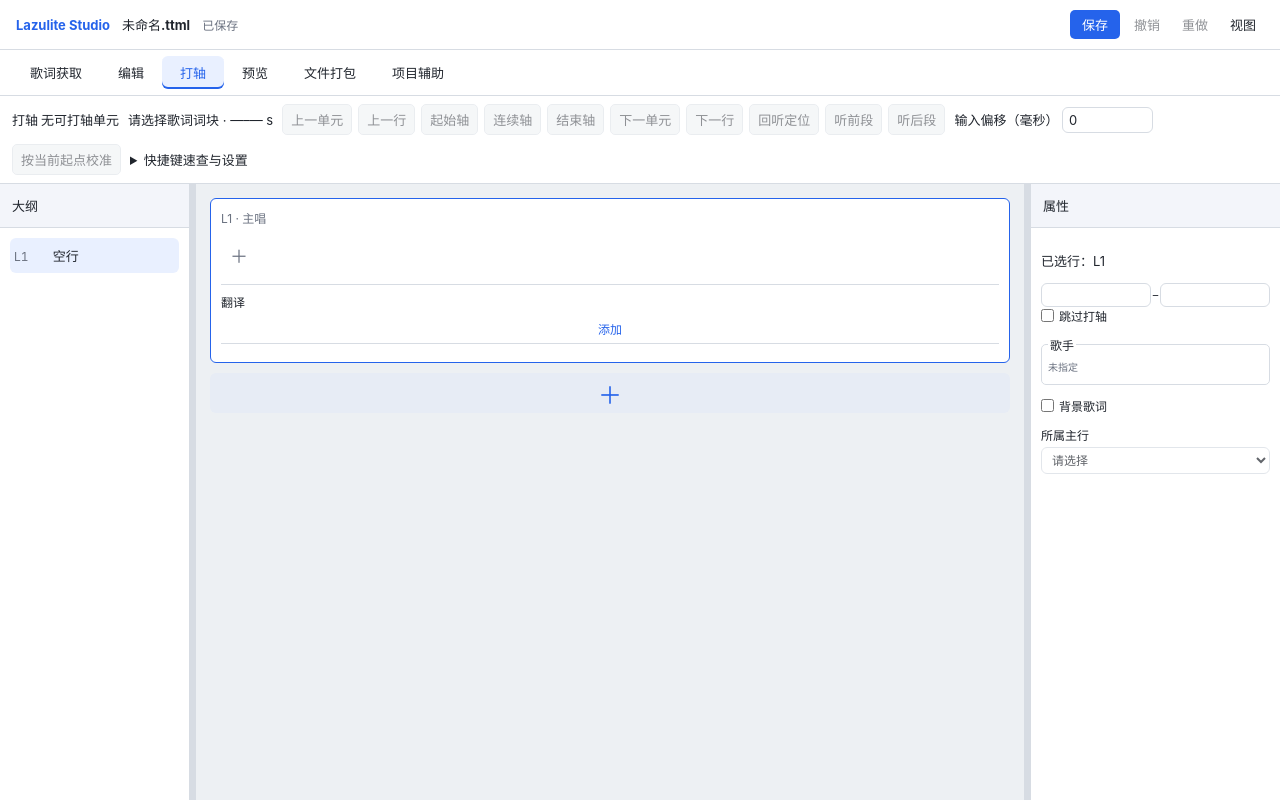
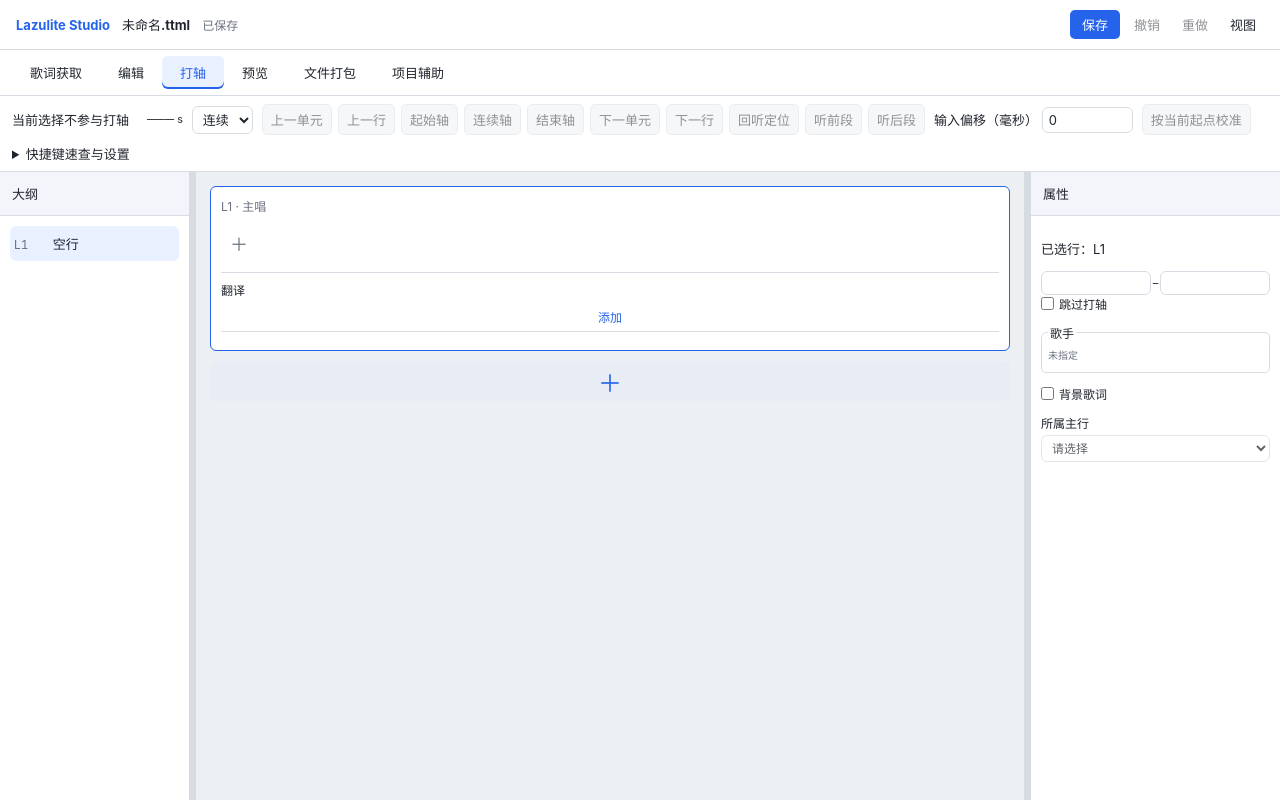
Before and after one commit to zet-wu/Lazulite-studio, a React (Vite) app in the folder frontend/: page /editor in a window 1280 px wide. Both pictures are taken after a click on the button "打轴". Built offline with nearby package versions, Linux system fonts and the light colour scheme; what opencc-js would draw is missing.

Commit message:
统一画布打轴目标并增加本行停止与只扩行边界

```diff
--- a/frontend/src/domain/lyric-commands.ts
+++ b/frontend/src/domain/lyric-commands.ts
@@ -3,7 +3,7 @@ import { nonemptyTranslations } from './sublyrics';
 import { createLine, createWord, type AlignmentUnit, type LyricAgent, type LyricDocument, type LyricLine, type LyricWord, type RomanizationContent, type RomanizationTrack, type RubyUnit, type SubLyric, type TimeUs } from './lyric-document';
 import { splitAtGrapheme } from './text-boundaries';
 import { distributeRubyTime, splitReadingMora } from './ruby-editing';
-import { stampSync, type SyncAction, type SyncCursor } from './sync-editing';
+import { stampSync, type SyncAction, type SyncCursor, type SyncMode } from './sync-editing';
 
 const MAX_HISTORY = 256;
 
@@ -42,7 +42,7 @@ type AtomicLyricCommand =
   | { type: 'set-metadata'; key: string; values: string[] }
   | { type: 'set-language'; language: string | null }
   | { type: 'set-agents'; agents: LyricAgent[] }
-  | { type: 'sync-stamp'; cursor: SyncCursor; action: SyncAction; timeUs: number }
+  | { type: 'sync-stamp'; cursor: SyncCursor; action: SyncAction; timeUs: number; mode?: SyncMode }
   | { type: 'replace-document'; document: LyricDocument }
   | { type: 'split-word'; lineId: string; wordId: string; at: number; newWordId?: string }
   | { type: 'edit-word'; lineId: string; wordId: string; text: string }
@@ -127,7 +127,7 @@ function wordFitsLine(word: LyricWord, line: LyricLine) {
 
 function applyStructure(document: LyricDocument, command: AtomicLyricCommand): LyricDocument | null {
   switch (command.type) {
-    case 'sync-stamp': return stampSync(document, command.cursor, command.action, command.timeUs);
+    case 'sync-stamp': return stampSync(document, command.cursor, command.action, command.timeUs, command.mode);
     case 'insert-line': {
       const line = command.line ?? createLine('');
       if (document.lines.some((item) => item.id === line.id)) throw new Error(`Line id already exists: ${line.id}`);
--- a/frontend/src/domain/sync-editing.ts
+++ b/frontend/src/domain/sync-editing.ts
@@ -1,6 +1,7 @@
 import type { LyricDocument, LyricLine, LyricWord, RubyUnit } from './lyric-document';
 
 export type SyncCursor = { lineId: string; wordId: string; rubyUnitId: string | null };
+export type SyncMode = 'continuous' | 'line';
 export type SyncAction = 'start' | 'next' | 'end';
 
 export function syncUnits(document: LyricDocument): SyncCursor[] {
@@ -38,18 +39,19 @@ function updateUnit(line: LyricLine, cursor: SyncCursor, side: 'beginUs' | 'endU
   words[index] = assign(words[index], cursor.rubyUnitId, side, timeUs);
   const starts = words.map((word) => word.beginUs).filter((value): value is number => value !== null);
   const ends = words.map((word) => word.endUs).filter((value): value is number => value !== null);
-  const beginUs = starts.length ? Math.min(...starts) : line.beginUs;
-  const endUs = ends.length ? Math.max(...ends) : line.endUs;
+  const beginUs = starts.length ? Math.min(...starts, ...(line.beginUs === null ? [] : [line.beginUs])) : line.beginUs;
+  const endUs = ends.length ? Math.max(...ends, ...(line.endUs === null ? [] : [line.endUs])) : line.endUs;
   return { ...line, words, beginUs, endUs, endLink: endUs === line.endUs ? line.endLink : null };
 }
 
-export function stampSync(document: LyricDocument, cursor: SyncCursor, action: SyncAction, timeUs: number): LyricDocument {
+export function stampSync(document: LyricDocument, cursor: SyncCursor, action: SyncAction, timeUs: number, mode: SyncMode = 'continuous'): LyricDocument {
   if (!Number.isSafeInteger(timeUs) || timeUs < 0) throw new Error('打轴时间必须是非负整数微秒');
   const units = syncUnits(document);
   const index = syncIndex(units, cursor);
   if (index < 0) throw new Error('打轴游标已失效');
   const current = units[index];
-  const next = action === 'next' ? units[index + 1] : null;
+  const successor = units[index + 1];
+  const next = action === 'next' && (mode === 'continuous' || successor?.lineId === current.lineId) ? successor : null;
   const changes = new Map<string, LyricLine>();
   const read = (id: string) => changes.get(id) ?? document.lines.find((line) => line.id === id)!;
   if (action === 'start') changes.set(current.lineId, updateUnit(read(current.lineId), current, 'beginUs', timeUs));
--- a/frontend/src/features/editor/EditorWorkspace.tsx
+++ b/frontend/src/features/editor/EditorWorkspace.tsx
@@ -29,6 +29,7 @@ import { RubyWordEditor } from './RubyWordEditor';
 import { TranslationEditor } from './TranslationEditor';
 import { RomanizationRow } from './RomanizationRow';
 import { LineSplitDialog } from './LineSplitDialog';
+import { syncUnits } from '../../domain/sync-editing';
 import { SyncPanel } from './SyncPanel';
 import { MetadataPanel } from './MetadataPanel';
 import { SingerSelection } from './SingerSelection';
@@ -175,6 +176,14 @@ export function EditorWorkspace(props: Props) {
   }, [document]);
   const activeLineId = selectionLineId(selection) ?? props.selectedLineId;
   const selectedLine = document.lines.find((line) => line.id === activeLineId) ?? document.lines[0];
+  // The active canvas selection is the single source of the timing target.
+  const syncCursor = syncUnits(document).find(unit => {
+    if (!selection) return unit.lineId === selectedLine?.id;
+    if (selection.kind === 'lines') return unit.lineId === selection.activeId;
+    if (selection.kind === 'words') return unit.wordId === selection.activeId;
+    if (selection.kind === 'ruby') return unit.wordId === selection.wordId && unit.rubyUnitId === selection.activeId;
+    return false;
+  }) ?? null;
   const mainLines = document.lines.filter((line) => !line.backgroundOf);
   const ordinalById = visibleLineOrdinals(document);
   const mainIds = mainLines.map((line) => line.id);
@@ -619,8 +628,8 @@ export function EditorWorkspace(props: Props) {
     {mode === 'package' && <PackagingPanel {...props} externalIssues={props.outputIssues} locateIssue={locateIssue} />}
     {mode === 'auxiliary' && <section className={styles.auxiliaryPlaceholder}><h1>项目辅助</h1><p>候选、任务、词典与审核流程将在后续阶段整理到此处。歌词文档与播放器保持当前状态。</p></section>}
     {mode === 'preview' && <Suspense fallback={<p>正在载入预览…</p>}><PreviewMode document={document} transport={props.transport} onSelectLine={props.onSelectLine} /></Suspense>}
-    {mode === 'sync' && <SyncPanel document={document} currentLineId={selectedLine?.id ?? null} apply={dispatch} transport={props.transport}
-      onCursor={(cursor) => { const line = document.lines.find((item) => item.id === cursor.lineId)!; const word = line.words.find((item) => item.id === cursor.wordId)!; if (cursor.rubyUnitId) selectRuby(line, word, cursor.rubyUnitId); else selectWord(line, word); requestLocate(line.id); }} />}
+    {mode === 'sync' && <SyncPanel document={document} cursor={syncCursor} apply={dispatch} transport={props.transport}
+      onCursor={(cursor) => { const line = document.lines.find((item) => item.id === cursor.lineId)!; const word = line.words.find((item) => item.id === cursor.wordId)!; if (cursor.rubyUnitId) selectRuby(line, word, cursor.rubyUnitId); else selectWord(line, word); requestLocate(line.id, cursor.rubyUnitId ? `[data-ruby-id="${cursor.rubyUnitId}"]` : `[data-word-id="${cursor.wordId}"]`); }} />}
     {mode === 'edit' && <EditorRibbon activeMenuId={activeMenuId} onMenuChange={setActiveMenuId} selection={selection} canPaste={Boolean(clipboard)}
       canMoveUp={selectedWordLineIndexes.length > 0 && selectedWordLineIndexes[0] > 0}
       canMoveDown={selectedWordLineIndexes.length > 0 && selectedWordLineIndexes.at(-1) !== document.lines.length - 1}
--- a/frontend/src/features/editor/SyncPanel.tsx
+++ b/frontend/src/features/editor/SyncPanel.tsx
@@ -1,14 +1,15 @@
 import { useEffect, useMemo, useState, type RefObject } from 'react';
 import type { LyricCommand } from '../../domain/lyric-commands';
 import type { LyricDocument } from '../../domain/lyric-document';
-import { syncIndex, syncUnits, type SyncAction, type SyncCursor } from '../../domain/sync-editing';
+import { syncIndex, syncUnits, type SyncAction, type SyncMode, type SyncCursor } from '../../domain/sync-editing';
+import { visibleLineOrdinals } from '../../adapters/output-validation';
 import type { TransportHandle } from '../MediaTransport';
 import styles from './semantic-editor.module.css';
 
 type KeyAction = SyncAction | 'previous' | 'following' | 'previousLine' | 'followingLine';
 const defaults: Record<KeyAction, string> = { start: 'KeyS', next: 'KeyD', end: 'KeyF', previous: 'ArrowLeft', following: 'ArrowRight', previousLine: 'ArrowUp', followingLine: 'ArrowDown' };
 const labels: Record<KeyAction, string> = { start: '起始轴', next: '连续轴', end: '结束轴', previous: '上一单元', following: '下一单元', previousLine: '上一行', followingLine: '下一行' };
-type Props = { document: LyricDocument; currentLineId: string | null; apply: (command: LyricCommand) => boolean; transport?: RefObject<TransportHandle | null>; onCursor: (cursor: SyncCursor) => void };
+type Props = { document: LyricDocument; cursor: SyncCursor | null; apply: (command: LyricCommand) => boolean; transport?: RefObject<TransportHandle | null>; onCursor: (cursor: SyncCursor) => void };
 
 function initialBindings(): Record<KeyAction, string> {
   const stored = localStorage.getItem('lazulite-sync-keys');
@@ -19,37 +20,44 @@ function initialBindings(): Record<KeyAction, string> {
   } catch { return defaults; }
 }
 
-export function SyncPanel({ document, currentLineId, apply, transport, onCursor }: Props) {
+export function SyncPanel({ document, cursor, apply, transport, onCursor }: Props) {
   const units = useMemo(() => syncUnits(document), [document]);
-  const [cursor, setCursor] = useState<SyncCursor | null>(() => units.find((unit) => unit.lineId === currentLineId) ?? units[0] ?? null);
+  const [mode, setMode] = useState<SyncMode>('continuous');
+  const [completed, setCompleted] = useState(false);
   const [keys, setKeys] = useState(initialBindings);
   const [offsetMs, setOffsetMs] = useState(0);
   const [emptyBeats, setEmptyBeats] = useState(0);
   const [error, setError] = useState('');
   const index = syncIndex(units, cursor);
-  const active = index >= 0 ? units[index] : units[0] ?? null;
+  const active = index >= 0 ? units[index] : null;
   const line = document.lines.find((item) => item.id === active?.lineId);
   const word = line?.words.find((item) => item.id === active?.wordId);
   const ruby = word?.rubyUnits.find((item) => item.id === active?.rubyUnitId);
-  const beginUs = ruby?.beginUs ?? word?.beginUs ?? null;
-  const endUs = ruby?.endUs ?? word?.endUs ?? null;
-  useEffect(() => { if (active && index < 0) setCursor(active); }, [active, index]);
+  const beginUs = ruby ? ruby.beginUs : word?.beginUs ?? null;
+  const endUs = ruby ? ruby.endUs : word?.endUs ?? null;
+  useEffect(() => { setEmptyBeats(0); setCompleted(false); setError(''); }, [cursor?.lineId, cursor?.wordId, cursor?.rubyUnitId]);
+  const lineUnits = units.filter(unit => unit.lineId === active?.lineId);
+  const lineIndex = syncIndex(lineUnits, active);
+  const lineNumber = line ? visibleLineOrdinals(document).get(line.id) : null;
   const moveTo = (at: number) => {
     const next = units[at];
     if (!next) return;
-    setCursor(next); setEmptyBeats(0); setError(''); onCursor(next);
+    setCompleted(false); setEmptyBeats(0); setError(''); onCursor(next);
   };
   const previousLine = () => { const before = units.slice(0, index).reverse().find((unit) => unit.lineId !== active?.lineId); if (before) moveTo(units.findIndex((unit) => unit.lineId === before.lineId)); };
   const followingLine = () => { const at = units.findIndex((unit, position) => position > index && unit.lineId !== active?.lineId); if (at >= 0) moveTo(at); };
   const stamp = (action: SyncAction) => {
-    if (!active) return;
+    if (!active || completed) return;
     const clock = transport?.current;
     if (!clock) { setError('请先连接项目音频'); return; }
     const timeUs = Math.max(0, clock.getPositionUs() + Math.round(offsetMs * 1_000));
     if (action === 'next' && !active.rubyUnitId && word && emptyBeats < word.emptyBeat) { setEmptyBeats((value) => value + 1); return; }
-    if (apply({ type: 'sync-stamp', cursor: active, action, timeUs })) {
+    if (apply({ type: 'sync-stamp', cursor: active, action, timeUs, mode })) {
       setError('');
-      if (action !== 'start') moveTo(Math.min(units.length - 1, index + 1));
+      if (action !== 'start') {
+        if (mode === 'line' && lineIndex === lineUnits.length - 1) setCompleted(true);
+        else moveTo(Math.min(units.length - 1, index + 1));
+      }
     }
   };
   const setBinding = (action: KeyAction, code: string) => {
@@ -79,14 +87,17 @@ export function SyncPanel({ document, currentLineId, apply, transport, onCursor
     transport?.current?.audition(start, before ? beginUs : endUs + 600_000);
   };
   return <section className={styles.syncPanel} aria-label="连续打轴">
-    <strong>打轴 {units.length ? `${Math.max(0, index) + 1}/${units.length}` : '无可打轴单元'}</strong>
-    <span>{word ? `${word.text}${ruby ? ` → ${ruby.reading}` : ''}` : '请选择歌词词块'} · {beginUs === null ? '—' : (beginUs / 1e6).toFixed(3)}–{endUs === null ? '—' : (endUs / 1e6).toFixed(3)} s</span>
+    <strong>{active ? `L${lineNumber} · 单元 ${lineIndex + 1} / ${lineUnits.length}` : '当前选择不参与打轴'}</strong>
+    <span className={styles.syncQuote}>{word?.text}{ruby && <b> → {ruby.reading}</b>}</span>
+    <small className={styles.syncTime}>{beginUs === null ? '—' : (beginUs / 1e6).toFixed(3)}–{endUs === null ? '—' : (endUs / 1e6).toFixed(3)} s</small>
+    <select aria-label="打轴模式" value={mode} onChange={event => { setMode(event.target.value as SyncMode); setCompleted(false); }}><option value="continuous">连续</option><option value="line">本行</option></select>
+    {completed && <small role="status">本行已完成</small>}
     <div className={styles.syncButtons}>
       <button disabled={index <= 0} onClick={() => moveTo(index - 1)}>上一单元</button>
       <button disabled={!units.slice(0, index).some((unit) => unit.lineId !== active?.lineId)} onClick={previousLine}>上一行</button>
-      <button disabled={!active} onClick={() => stamp('start')}>起始轴</button>
-      <button disabled={!active} onClick={() => stamp('next')}>连续轴</button>
-      <button disabled={!active} onClick={() => stamp('end')}>结束轴</button>
+      <button disabled={!active || completed} onClick={() => stamp('start')}>起始轴</button>
+      <button disabled={!active || completed} onClick={() => stamp('next')}>连续轴</button>
+      <button disabled={!active || completed} onClick={() => stamp('end')}>结束轴</button>
       <button disabled={index < 0 || index >= units.length - 1} onClick={() => moveTo(index + 1)}>下一单元</button>
       <button disabled={!units.some((unit, position) => position > index && unit.lineId !== active?.lineId)} onClick={followingLine}>下一行</button>
       <button disabled={beginUs === null} onClick={() => { if (beginUs !== null) transport?.current?.seekUs(beginUs); }}>回听定位</button>
```
Also changed, not shown: 2 other files (tests, documents, lock files or other folders).
